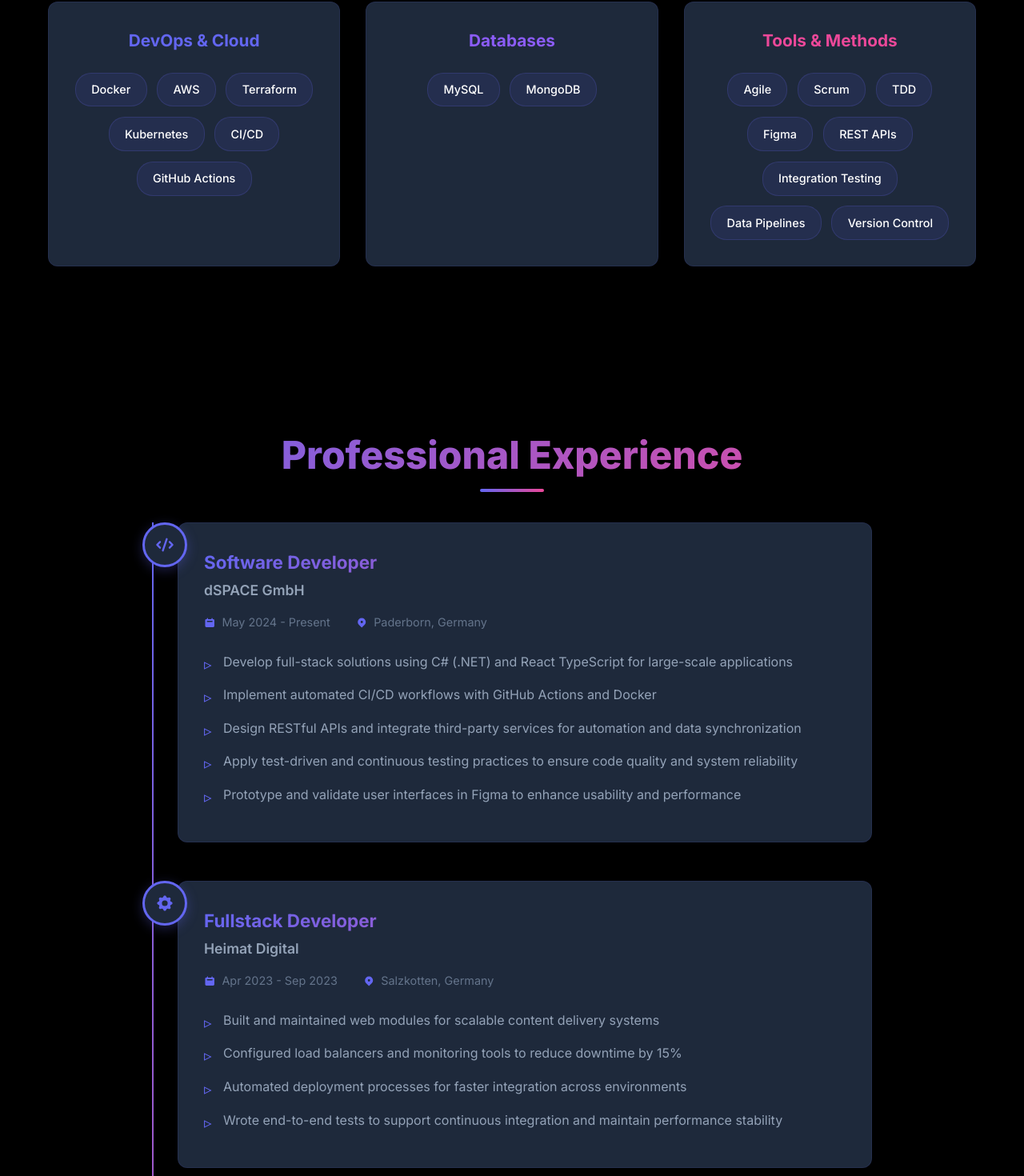
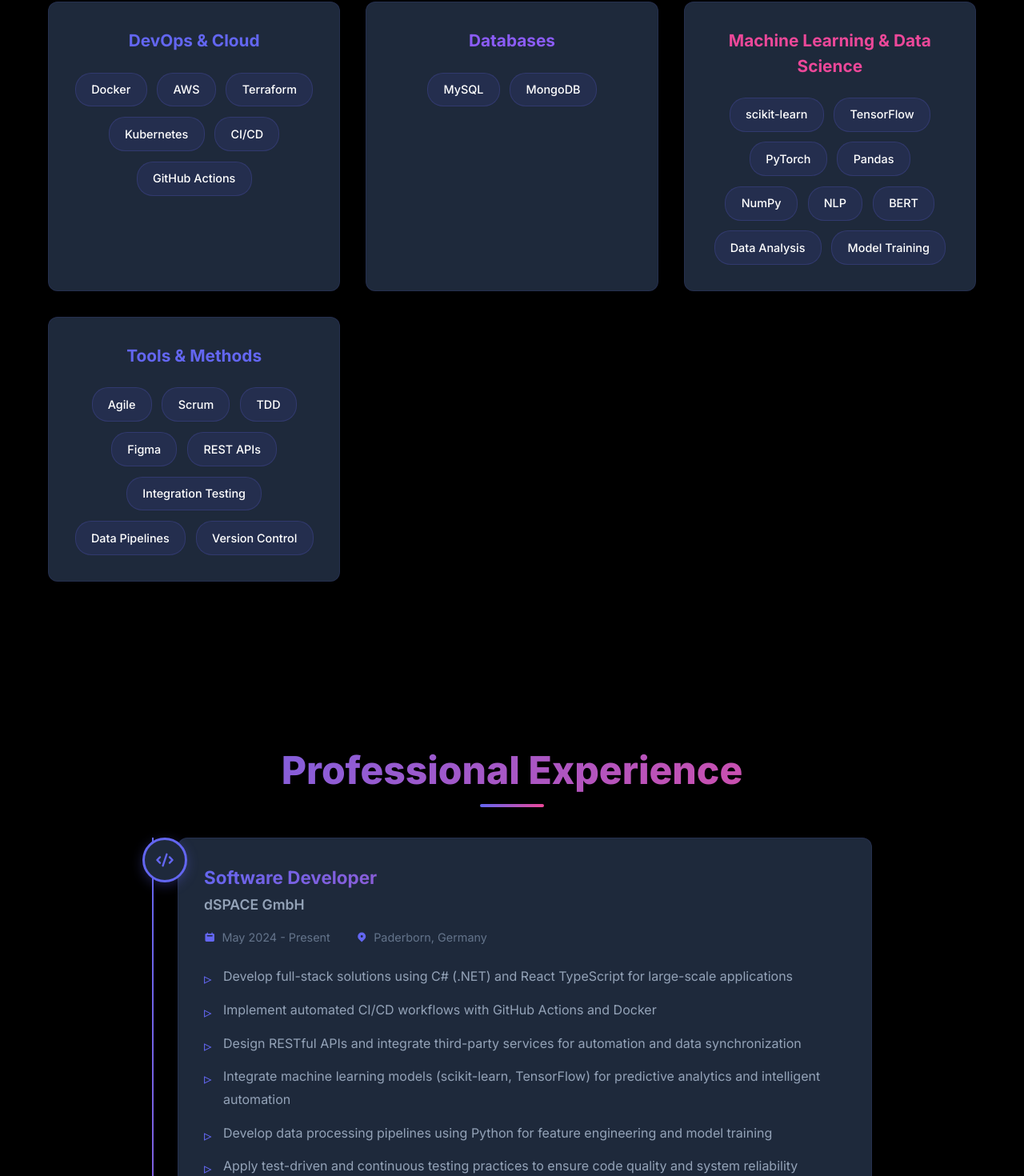
Before and after one commit to spoorthimadhavan/My_Portfolio, a React (Vite) app: page / in a window 1280 px wide. Shown: the part 2419-3889 px from the top of the page at 80% size. Built offline with nearby package versions, Linux system fonts and the light colour scheme; no server answers.

Commit message:
feat: add AI/ML experience and skills for enhanced portfolio value

```diff
--- a/src/components/Experience.jsx
+++ b/src/components/Experience.jsx
@@ -14,6 +14,8 @@
         'Develop full-stack solutions using C# (.NET) and React TypeScript for large-scale applications',
         'Implement automated CI/CD workflows with GitHub Actions and Docker',
         'Design RESTful APIs and integrate third-party services for automation and data synchronization',
+        'Integrate machine learning models (scikit-learn, TensorFlow) for predictive analytics and intelligent automation',
+        'Develop data processing pipelines using Python for feature engineering and model training',
         'Apply test-driven and continuous testing practices to ensure code quality and system reliability',
         'Prototype and validate user interfaces in Figma to enhance usability and performance',
       ],
@@ -63,7 +65,11 @@
       icon: <HiChartBar />,
       responsibilities: [
         'Developed the chatbot UI from concept to deployment',
-        'Supported research with automation scripts and data analysis',
+        'Integrated NLP models (BERT, GPT-based) for conversational AI and natural language understanding',
+        'Implemented machine learning pipelines for data preprocessing and feature extraction',
+        'Built recommendation systems using collaborative filtering and content-based filtering algorithms',
+        'Developed automation scripts for data analysis and model evaluation metrics',
+        'Created data visualization dashboards for model performance monitoring and analysis',
       ],
     },
   ]
--- a/src/components/Skills.jsx
+++ b/src/components/Skills.jsx
@@ -29,9 +29,14 @@
       color: 'var(--secondary)',
     },
     {
+      title: 'Machine Learning & Data Science',
+      skills: ['scikit-learn', 'TensorFlow', 'PyTorch', 'Pandas', 'NumPy', 'NLP', 'BERT', 'Data Analysis', 'Model Training'],
+      color: 'var(--accent)',
+    },
+    {
       title: 'Tools & Methods',
       skills: ['Agile', 'Scrum', 'TDD', 'Figma', 'REST APIs', 'Integration Testing', 'Data Pipelines', 'Version Control'],
-      color: 'var(--accent)',
+      color: 'var(--primary)',
     },
   ]
 
```
